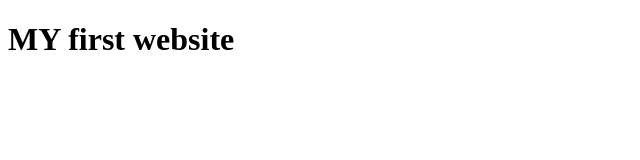
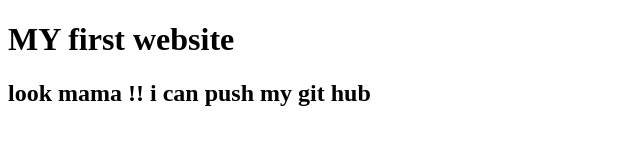
Before and after one commit to sumon-i/2nd-website, a plain HTML site: page index.html in a window 1280 px wide. Shown: the whole page, without its empty margins (0-640 px from the left). Drawn offline with Linux system fonts and the light colour scheme.

Commit message:
learnd github

```diff
--- a/index.html
+++ b/index.html
@@ -7,5 +7,6 @@
 </head>
 <body>
     <h1>MY first website</h1>
+    <h2>look mama !! i can push my git hub</h2>
 </body>
 </html>
```
